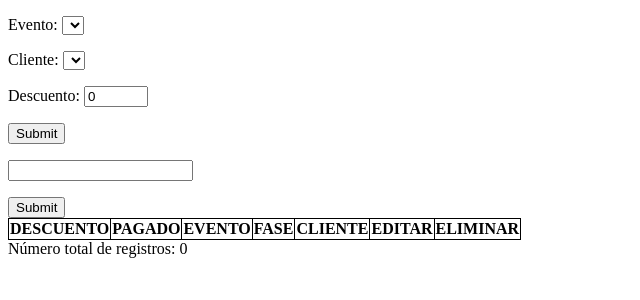
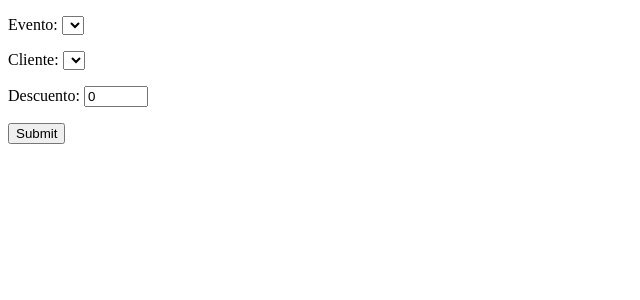
Before and after one commit to DanielRinconM/yaautTouring, a PHP site: page /experiencias.php in a window 1280 px wide. Shown: the top 300 px of the page, without its empty margins (0-640 px from the left). Run offline with PHP 8.4, Linux system fonts and the light colour scheme; data that the repository does not hold is empty.

Commit message:
Revert "Buscador experiencia"
This reverts commit 285f95143024c2ff0ebfd9dbd4d7df29ae1d5c0a.

```diff
--- a/experiencias.php
+++ b/experiencias.php
@@ -48,35 +48,12 @@ $con = conectar();
 		<input type="submit" name="submitButton">
 		</p>
     </form>
-		<form id="buscarExperiencia" name="buscarExperiencia" method="post" action="">
-    <p>
-			<label>
-				<input type="text" name="buscar">
-			</label>
-	</p>
-		<input type="submit" name="buscarButton">
-    </form>
 <?php
 include("insertarExperiencia.php");
-		include("mostrarExperiencia.php");
 if(isset($_POST['submitButton'])){ //check if form was submitted
     insertarExperiencia($con);
 }
 ?>
-		    <table style='border: 1px solid black; border-collapse: collapse;'>
-		    <tr>
-		        <th style='border: 1px solid black;'>DESCUENTO</th>
-		        <th style='border: 1px solid black;'>PAGADO</th>
-						<th style='border: 1px solid black;'>EVENTO</th>
-		        <th style='border: 1px solid black;'>FASE</th>
-		        <th style='border: 1px solid black;'>CLIENTE</th>
-						<th style='border: 1px solid black;'>EDITAR</th>
-		        <th style='border: 1px solid black;'>ELIMINAR</th>
-		    </tr>
-		<?php
-		    mostrarExperiencia($con);
-		    desconectar($con);
-		?>
 
 </body>
 </html>
--- a/mostrarExperiencia.php
+++ /dev/null
@@ -1,28 +0,0 @@
-<?php
-function mostrarExperiencia($con){
-    if(isset($_POST['buscarButton'])){ //check if form was submitted
-        $buscar = $_POST['buscar'];
-        $SQL = "SELECT `descuento`, `pagado`, `idEvento`, `idFase`, `idCliente` FROM experiencias WHERE descuento LIKE '$buscar%' OR pagado LIKE '$buscar%' OR idEvento LIKE '$buscar%' OR idFase LIKE '$buscar%' OR idCliente LIKE '$buscar%' ORDER BY descuento, pagado";
-    }else{
-    $SQL = "SELECT `descuento`, `pagado`, `idEvento`, `idFase`, `idCliente` FROM experiencias ORDER BY descuento, pagado";
-    }
-    $Resultado = consultar($con, $SQL);
-    $n = mysqli_num_rows($Resultado);
-    for ($i=0; $i < $n; $i++) {
-        print("<tr>");
-        $Fila = mysqli_fetch_row($Resultado);
-        for ($x=1; $x < count($Fila); $x++) {
-                if($x == 5){
-                    print("<td style='border: 1px solid black;'> $".$Fila[$x]."</td>");
-                }else{
-                    print("<td style='border: 1px solid black;'>".$Fila[$x]."</td>");
-                }
-        }
-        print("<th style='border: 1px solid black;'></th>");
-        print("<th style='border: 1px solid black;'></th>");
-        print("</tr>");
-    }
-    print("</table>");
-    print("Número total de registros: ".$n);
-}
-?>
```
Also changed, not shown: yaauttouringdb.sql (+0 -47 lines). Lines whose indentation alone changed are shown as unchanged.
